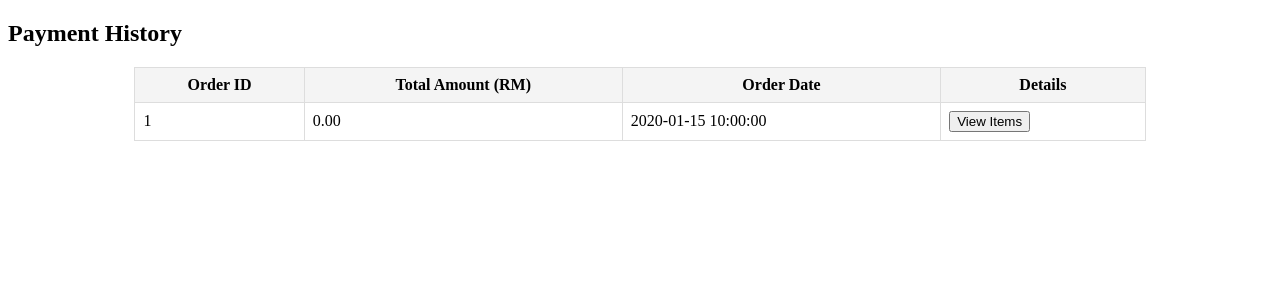
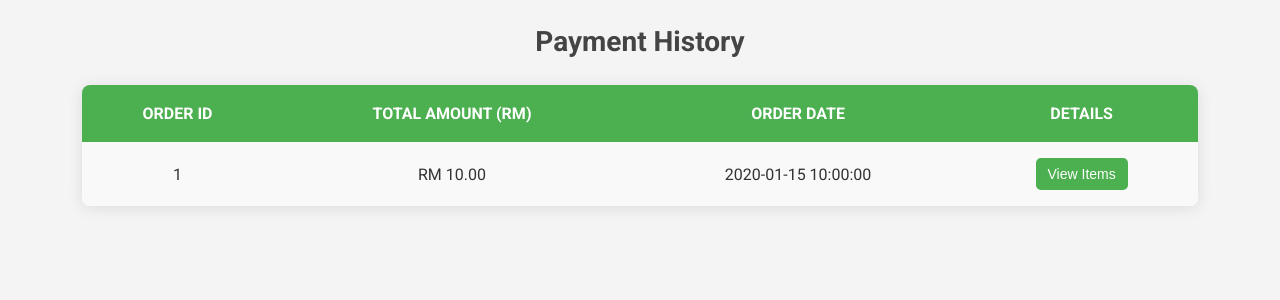
Before and after one commit to AlwinChong02/Javaroma, a PHP site: page /paymentHistory/index.php in a window 1280 px wide. Shown: the top 300 px of the page. Run offline with PHP 8.4, Linux system fonts and the light colour scheme; the visitor is signed in with stand-in values (Sample User, id 1); tables that the repository leaves empty hold one stand-in row (values such as "Sample post"); grey boxes marked "Sample" are stand-in pictures; data that the repository does not hold is empty.

Commit message:
payment history done

```diff
--- a/paymentHistory/index.php
+++ b/paymentHistory/index.php
@@ -21,14 +21,16 @@ if (isset($_SESSION['userID'])) {
 }
 
 // Retrieve orders for the logged-in user
-$orderQuery = "SELECT o.orderID, o.userID, o.totalAmount, o.orderDate, oi.orderItemsID, oi.quantity, oi.temperature, p.productID, p.productName, p.imagePath
+$orderQuery = "SELECT o.orderID, o.userID, o.totalAmount, o.orderDate, oi.quantity, oi.temperature, p.productID, p.productName, p.imagePath, p.price
 FROM orders o
 JOIN orderItems oi ON o.orderID = oi.orderID
 JOIN product p ON oi.productID = p.productID
-WHERE o.userID = $userID";
+WHERE o.userID = ?";
 
-$orderResult = $conn->query($orderQuery);
-$orders = $orderResult->fetch_assoc();
+$stmtOrder = $conn->prepare($orderQuery);
+$stmtOrder->bind_param("i", $userID);
+$stmtOrder->execute();
+$orderResult = $stmtOrder->get_result();
 ?>
 
 <!DOCTYPE html>
@@ -37,26 +39,122 @@ $orders = $orderResult->fetch_assoc();
     <meta charset="UTF-8">
     <meta name="viewport" content="width=device-width, initial-scale=1.0">
     <title>Payment History</title>
+    <link href="https://fonts.googleapis.com/css2?family=Roboto:wght@400;700&display=swap" rel="stylesheet">
     <style>
-        .order-history-table {
-            width: 80%;
-            margin: auto;
-            border-collapse: collapse;
+        * {
+            margin: 0;
+            padding: 0;
+            box-sizing: border-box;
         }
 
-        .order-history-table th, .order-history-table td {
-            border: 1px solid #ddd;
-            padding: 8px;
+        body {
+            font-family: 'Roboto', sans-serif;
+            background-color: #f4f4f4;
+            color: #333;
+            line-height: 1.6;
+            padding: 20px;
+        }
+
+        h2 {
+            text-align: center;
+            font-size: 28px;
+            color: #444;
+            margin-bottom: 20px;
+        }
+
+        .order-history-table {
+            width: 90%;
+            max-width: 1200px;
+            margin: 20px auto;
+            border-collapse: collapse;
+            background-color: #fff;
+            box-shadow: 0 2px 15px rgba(0, 0, 0, 0.1);
+            border-radius: 8px;
+            overflow: hidden;
+        }
+
+        .order-history-table th,
+        .order-history-table td {
+            padding: 16px;
+            text-align: center;
+            font-size: 16px;
         }
 
         .order-history-table th {
-            background-color: #f4f4f4;
+            background-color: #4CAF50;
+            color: white;
+            font-weight: bold;
+            text-transform: uppercase;
+        }
+
+        .order-history-table tr:nth-child(even) {
+            background-color: #f9f9f9;
+        }
+
+        .order-history-table tr:hover {
+            background-color: #f1f1f1;
         }
 
         .order-items {
             background-color: #fafafa;
             padding-left: 20px;
+            display: none;
         }
+
+        .product-image {
+            max-width: 100px;
+            max-height: 120px;
+            border-radius: 5px;
+        }
+
+        .view-items-btn {
+            background-color: #4CAF50;
+            color: white;
+            padding: 8px 12px;
+            border: none;
+            border-radius: 5px;
+            cursor: pointer;
+            font-size: 14px;
+            transition: background-color 0.3s;
+        }
+
+        .view-items-btn:hover {
+            background-color: #45a049;
+        }
+
+        /* Container for order item list */
+        .order-items ul {
+            list-style: none;
+            padding-left: 0;
+        }
+
+        .order-items ul li {
+            padding: 8px 0;
+            border-bottom: 1px solid #ddd;
+            display: flex;
+            align-items: center;
+        }
+
+        .order-items ul li:last-child {
+            border-bottom: none;
+        }
+
+        .order-items .product-name {
+            font-weight: bold;
+            margin-left: 15px;
+        }
+
+        .order-items .product-details {
+            flex-grow: 1;
+            text-align: left;
+        }
+
+        .order-items .product-price {
+            text-align: right;
+            margin-left: 15px;
+            font-weight: bold;
+        }
+
     </style>
 </head>
 <body>
@@ -69,39 +167,60 @@ $orders = $orderResult->fetch_assoc();
             <th>Order Date</th>
             <th>Details</th>
         </tr>
-            <tr>
-                <td><?php echo htmlspecialchars ($orders['orderID']); ?></td>
-                <td><?php echo number_format($order['totalAmount'], 2); ?></td>
-                <td><?php echo $orders['orderDate']; ?></td>
-                <td>
-                    <button onclick="toggleDetails(<?php echo $orders['orderID']; ?>)">View Items</button>
-                </td>
-            </tr>
-            <tr class="order-items" id="order-items-<?php echo $orders['orderID']; ?>" style="display: none;">
-                <td colspan="4">
-                    <ul>
-                        <?php
-                        // Retrieve order items for this order
-                        $sqlOrderItems = "SELECT * FROM orderItems WHERE orderID = ?";
-                        $stmtOrderItems = $conn->prepare($sqlOrderItems);
-                        $stmtOrderItems->bind_param("i", $order['orderID']);
-                        $stmtOrderItems->execute();
-                        $resultOrderItems = $stmtOrderItems->get_result();
+        <?php
+        if ($orderResult->num_rows > 0) {
+            $currentOrderID = 0;
 
-                        while ($item = $resultOrderItems->fetch_assoc()) {
-                            echo "<li>Product ID: " . $item['productID'] . " | Quantity: " . $item['quantity'] . " | Price: RM " . number_format($item['price'], 2) . " | Temperature: " . $item['temperature'] . "</li>";
-                        }
-                        ?>
-                    </ul>
-                </td>
-            </tr>
+            // Loop through each result and group items by order
+            while ($orders = $orderResult->fetch_assoc()) {
+
+                // Check if we're still on the same order or if it's a new one
+                if ($currentOrderID != $orders['orderID']) {
+                    if ($currentOrderID != 0) {
+                        // Close previous order's product listing
+                        echo "</ul></td></tr>";
+                    }
+
+                    // Start a new order
+                    $currentOrderID = $orders['orderID'];
+                    echo "<tr>";
+                    echo "<td>" . htmlspecialchars($orders['orderID']) . "</td>";
+                    echo "<td>RM " . number_format($orders['totalAmount'], 2) . "</td>";
+                    echo "<td>" . htmlspecialchars($orders['orderDate']) . "</td>";
+                    echo '<td><button class="view-items-btn" onclick="toggleDetails(' . $orders['orderID'] . ')">View Items</button></td>';
+                    echo "</tr>";
+
+                    // Start product listing for this order
+                    echo '<tr class="order-items" id="order-items-' . $orders['orderID'] . '">';
+                    echo '<td colspan="4"><ul>';
+                }
+
+                // Display product details for each order item
+                echo "<li>";
+                echo '<img class="product-image" src="' . htmlspecialchars($orders['imagePath']) . '" alt="Product Image">';
+                echo '<div class="product-details">';
+                echo "<span class='product-name'>" . htmlspecialchars($orders['productName']) . "</span>";
+                echo "<span> | Quantity: " . $orders['quantity'] . "</span>";
+                echo "<span> | Temperature: " . htmlspecialchars($orders['temperature']) . "</span>";
+                echo "</div>";
+                echo "<div class='product-price'>RM " . number_format($orders['price'], 2) . "</div>";
+                echo "</li>";
+            }
+
+            // Close the final order's product listing
+            echo "</ul></td></tr>";
+
+        } else {
+            echo "<tr><td colspan='4'>No orders found</td></tr>";
+        }
+        ?>
 
     </table>
 
     <script>
         function toggleDetails(orderID) {
             var row = document.getElementById('order-items-' + orderID);
-            if (row.style.display === 'none') {
+            if (row.style.display === 'none' || row.style.display === '') {
                 row.style.display = 'table-row';
             } else {
                 row.style.display = 'none';
```
